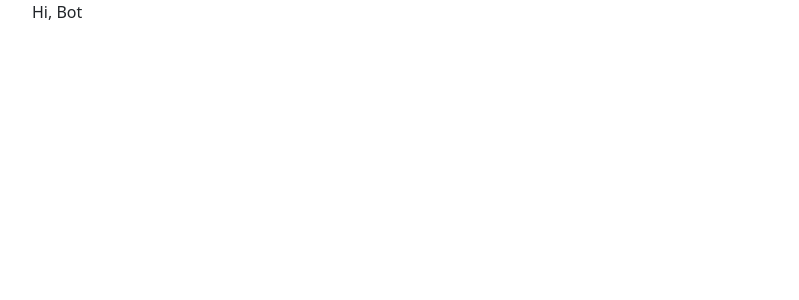
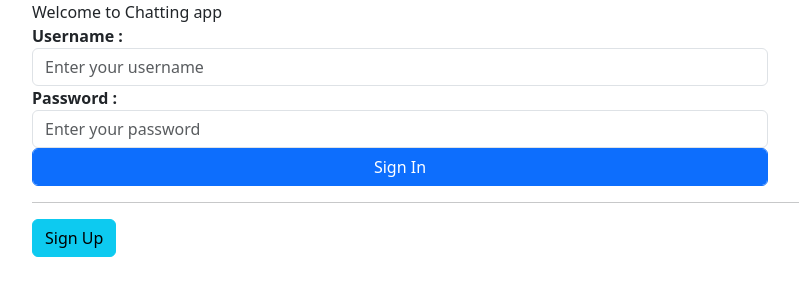
Before and after one commit to Ajanthanasia/chatting-platform, a React (Create React App) app in the folder frontend/: page / in a window 1280 px wide. Shown: the top 300 px of the page, without its empty margins (50-849 px from the left). Built offline with nearby package versions, Linux system fonts and the light colour scheme.

Commit message:
Login form is set

```diff
--- a/frontend/package.json
+++ b/frontend/package.json
@@ -6,6 +6,7 @@
     "@testing-library/jest-dom": "^5.17.0",
     "@testing-library/react": "^13.4.0",
     "@testing-library/user-event": "^13.5.0",
+    "axios": "^1.7.2",
     "bootstrap": "^5.3.3",
     "react": "^18.3.1",
     "react-bootstrap": "^2.10.2",
--- a/frontend/src/components/login/login.jsx
+++ b/frontend/src/components/login/login.jsx
@@ -1,9 +1,99 @@
-import React from "react";
+import React, { useState } from "react";
+import axios from 'axios';
 
 function Login() {
+    const [username, setUsername] = useState("");
+    const [password, setPassword] = useState("");
+    const [usernameError, setUsernameError] = useState("");
+    const [passwordError, setPasswordError] = useState("");
+    const [url, setUrl] = useState('#');
+
+    const handleSubmit = async (event) => {
+        event.preventDefault();
+        setUsernameError('');
+        setPasswordError('');
+        if (username == '') {
+            setUsernameError('Username is required');
+        } else if (password == '') {
+            setPasswordError('Password is required');
+        } else {
+            console.log(username);
+            console.log(password);
+            try {
+                const response = await axios.post(url, {
+                    username,
+                    password,
+                });
+                console.log('Login successfully');
+            } catch (error) {
+                console.log(error);
+            }
+        }
+    }
     return (
-        <div className="row">
-            <span>Hi, Bot</span>
+        <div className="panel">
+            <div className="row">
+                <div className="col-md-12">
+                    <span>Welcome to Chatting app</span>
+                </div>
+            </div>
+            <form onSubmit={handleSubmit}>
+                <div className="form-group">
+                    <div className="row">
+                        <div className="col-md-8">
+                            <strong>
+                                <label htmlFor="username">Username :</label>
+                            </strong>
+                        </div>
+                        <div className="col-md-8">
+                            <input
+                                type="text"
+                                id="username"
+                                className="form-control"
+                                placeholder="Enter your username"
+                                value={username}
+                                onChange={(e) => setUsername(e.target.value)}
+                            />
+                            <b>{usernameError}</b>
+                        </div>
+                    </div>
+                </div>
+                <div className="form-group">
+                    <div className="row">
+                        <div className="col-md-8">
+                            <strong>
+                                <label htmlFor="password">Password :</label>
+                            </strong>
+                        </div>
+                        <div className="col-md-8">
+                            <input
+                                type="password"
+                                id="password"
+                                className="form-control"
+                                placeholder="Enter your password"
+                                value={password}
+                                onChange={(e) => setPassword(e.target.value)}
+                            />
+                            <b>{passwordError}</b>
+                        </div>
+                    </div>
+                </div>
+                <div className="form-group">
+                    <div className="row">
+                        <div className="col-md-8">
+                            <button type="submit" className="btn btn-primary form-control">Sign In</button>
+                        </div>
+                    </div>
+                </div>
+            </form>
+            <hr />
+            <div className="row">
+                <div className="col-md-6">
+                    <a href="signup">
+                        <button className="btn btn-info">Sign Up</button>
+                    </a>
+                </div>
+            </div>
         </div>
     );
 }
--- a/frontend/src/components/routes/route.jsx
+++ b/frontend/src/components/routes/route.jsx
@@ -1,12 +1,14 @@
 import React from "react";
 import { BrowserRouter, Routes, Route } from 'react-router-dom';
 import Login from "../login/login";
+import Signup from "../signup/signup";
 
 function Routing() {
     return (
         <BrowserRouter>
             <Routes>
                 <Route path="/" element={<Login />}></Route>
+                <Route path="signup" element={<Signup />}></Route>
             </Routes>
         </BrowserRouter>
     );
--- /dev/null
+++ b/frontend/src/components/signup/signup.jsx
@@ -0,0 +1,30 @@
+import React, { useState } from "react";
+
+function Signup() {
+    const [username, setUsername] = useState("");
+    const [password, setPassword] = useState("");
+    const [email, setEmail] = useState("");
+    const [usernameError, setUsernameError] = useState("");
+    const [passwordError, setPasswordError] = useState("");
+    const [emailError, setemailError] = useState("");
+    const [url, setUrl] = useState('#');
+
+    const handleSubmit = async (event) => {
+        event.preventDefault();
+        console.log(username);
+        console.log(email);
+        console.log(password);
+    }
+    return (
+        <div className="panel">
+            <div className="row">
+                <div className="col-md-12">
+                    Register your Account
+                </div>
+            </div>
+
+        </div>
+    );
+}
+
+export default Signup;
```
Also changed, not shown: 1 other file (tests, documents, lock files or other folders).
